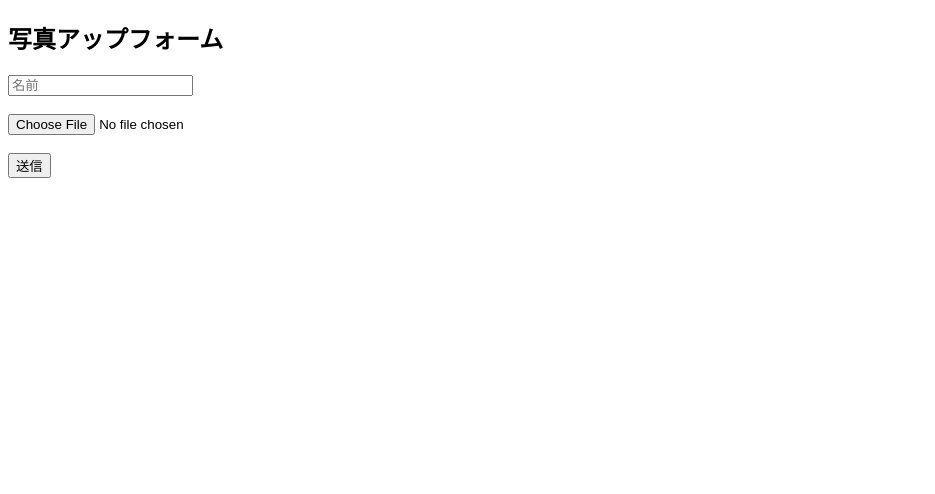
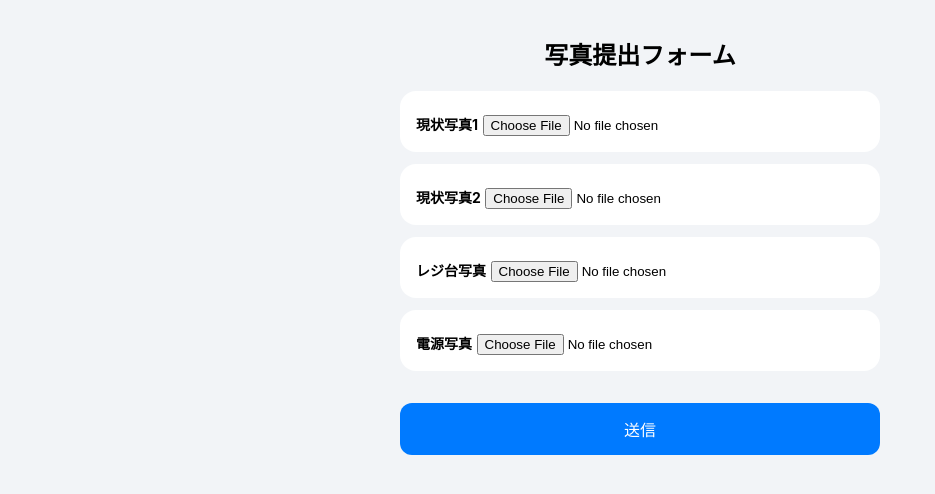
Before and after one commit to kazy0063/ce-photo-form, a plain HTML site: page index.html in a window 1280 px wide. Shown: the whole page, without its empty margins (0-935 px from the left). Drawn offline with Linux system fonts and the light colour scheme.

Commit message:
Update index.html

```diff
--- a/index.html
+++ b/index.html
@@ -1,43 +1,126 @@
 <!DOCTYPE html>
-<html>
+<html lang="ja">
 <head>
-  <meta charset="UTF-8">
-  <title>CE写真アップ</title>
+<meta charset="UTF-8">
+<meta name="viewport" content="width=device-width, initial-scale=1.0">
+
+<style>
+body {
+  font-family: -apple-system, sans-serif;
+  background: #f2f4f7;
+  margin: 0;
+}
+
+.container {
+  max-width: 480px;
+  margin: auto;
+  padding: 16px;
+}
+
+.card {
+  background: white;
+  border-radius: 16px;
+  padding: 16px;
+  margin-bottom: 12px;
+}
+
+h2 {
+  text-align: center;
+}
+
+label {
+  font-size: 14px;
+  font-weight: bold;
+}
+
+input[type="file"] {
+  margin-top: 8px;
+}
+
+button {
+  width: 100%;
+  padding: 14px;
+  border-radius: 12px;
+  border: none;
+  margin-top: 20px;
+  background: #007aff;
+  color: white;
+  font-size: 16px;
+}
+</style>
 </head>
+
 <body>
 
-<h2>写真アップフォーム</h2>
+<div class="container">
+<h2>写真提出フォーム</h2>
 
-<input type="text" id="name" placeholder="名前"><br><br>
-<input type="file" id="file"><br><br>
-<button onclick="upload()">送信</button>
+<div class="card">
+  <label>現状写真1</label>
+  <input type="file" id="photo1" accept="image/*" capture="environment">
+</div>
+
+<div class="card">
+  <label>現状写真2</label>
+  <input type="file" id="photo2" accept="image/*" capture="environment">
+</div>
+
+<div class="card">
+  <label>レジ台写真</label>
+  <input type="file" id="photo3" accept="image/*" capture="environment">
+</div>
+
+<div class="card">
+  <label>電源写真</label>
+  <input type="file" id="photo4" accept="image/*" capture="environment">
+</div>
+
+<button onclick="submitForm()">送信</button>
+
+</div>
 
 <script>
-function upload() {
-  const file = document.getElementById('file').files[0];
-  const reader = new FileReader();
 
-  reader.onload = function() {
-    const base64 = reader.result.split(',')[1];
+async function readFile(file) {
+  return new Promise((resolve) => {
+    const reader = new FileReader();
+    reader.onload = () => resolve(reader.result);
+    reader.readAsDataURL(file);
+  });
+}
 
-    // 👇 ここがポイント（追加部分）
-    fetch("https://280f681b44d7ef19a1c9c1de4d1b9b.0d.environment.api.powerplatform.com:443/powerautomate/automations/direct/workflows/f9656bca52304caf86316e1810ea1b12/triggers/manual/paths/invoke?api-version=1&sp=%2Ftriggers%2Fmanual%2Frun&sv=1.0&sig=AnQow9BIK1LV7BM_Wl4iwu95aqvbRSqb1ypzmule3Tk", {
-      method: "POST",
-      headers: {
-        "Content-Type": "application/json"
-      },
-      body: JSON.stringify({
-        name: document.getElementById("name").value,
-        fileName: file.name,
-        fileContent: base64
-      })
-    });
+async function getImage(id) {
+  const file = document.getElementById(id).files[0];
+  if (!file) return null;
+  return await readFile(file);
+}
 
-    alert("送信しました！");
+async function submitForm() {
+
+  const payload = {
+    timestamp: new Date().toISOString(),
+
+    images: {
+      photo1: await getImage("photo1"),
+      photo2: await getImage("photo2"),
+      photo3: await getImage("photo3"),
+      photo4: await getImage("photo4")
+    }
   };
 
-  reader.readAsDataURL(file);
+  console.log(payload);
+
+  await fetch("YOUR_POWER_AUTOMATE_URL", {
+    method: "POST",
+    headers: {
+      "Content-Type": "application/json"
+    },
+    body: JSON.stringify(payload)
+  });
+
+  alert("送信完了");
 }
+
 </script>
 
 </body>
```
